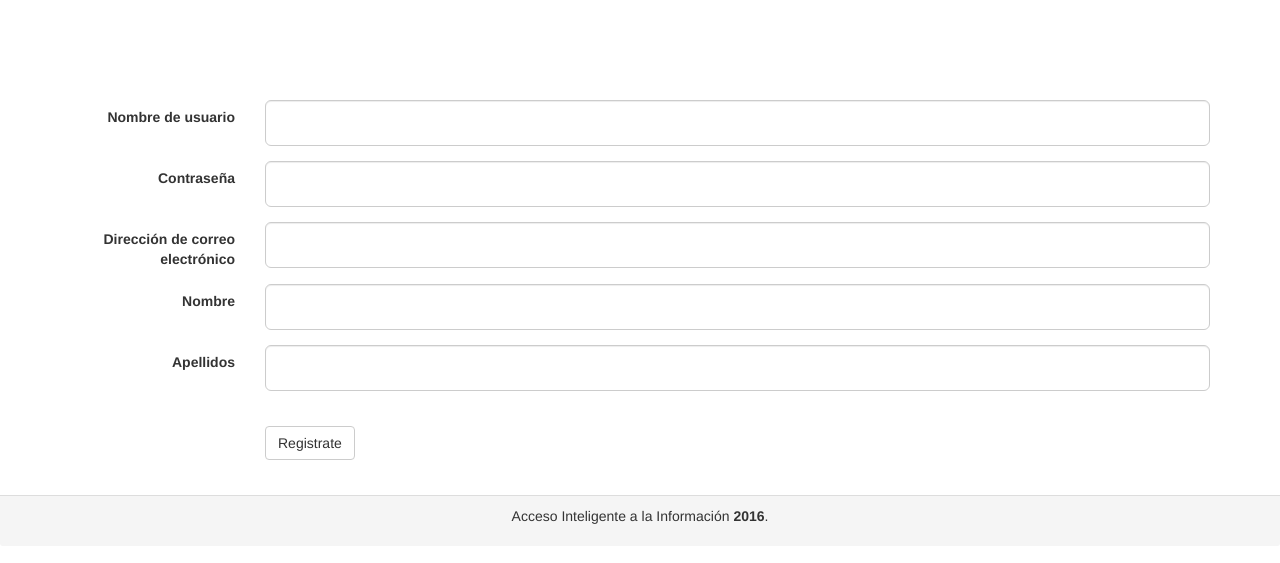
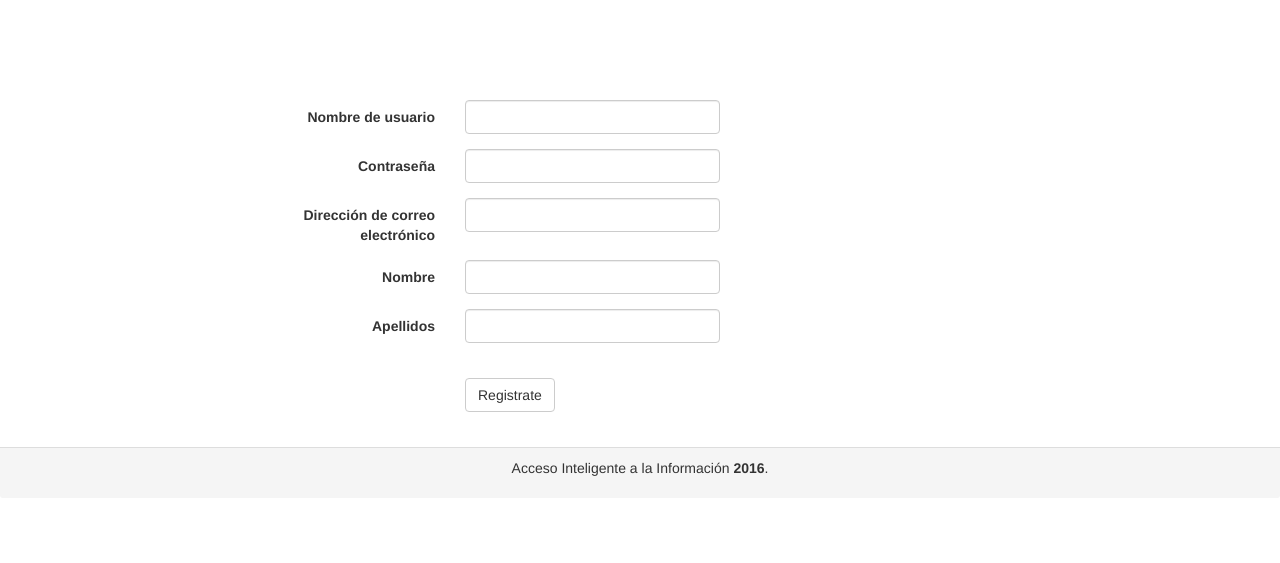
Before and after one commit to AII-DiarioDeportivo/DiariosDeportivos, a Django app: page /registration in a window 1280 px wide. Shown: the part 52-615 px from the top of the page. Run offline with Django 3.2, Linux system fonts and the light colour scheme; parts of the project's set-up code (start-up, migrations or seed data) failed here and were passed over; some libraries are stand-ins or nearby versions.

Commit message:
Centrando formularios de registro

```diff
--- a/DiariosDeportivos/templates/registration.html
+++ b/DiariosDeportivos/templates/registration.html
@@ -13,29 +13,31 @@
 
         {% csrf_token %}
 
+        <div class="col-md-6 col-md-offset-2" >
         {% for field in form %}
             <div class="form-group">
-                <label class="control-label col-sm-2" for="id_{{ field.name }}">{{ field.label }}</label>
-                <div class="col-sm-10">
+                <label class="control-label col-sm-4" for="id_{{ field.name }}">{{ field.label }}</label>
+                <div class="col-sm-6">
                     {% if field.label == 'Contraseña' %}
-                        <input type="password" class="form-control input-lg col-md-6"
+                        <input type="password" class="form-control col-md-6"
                                name="{{ field.name }}"
                                id="id_{{ field.name }}" >
                     {% else%}
-                        <input type="text" class="form-control input-lg col-md-6"
+                        <input type="text" class="form-control col-md-6"
                                name="{{ field.name }}"
                                id="id_{{ field.name }}" >
                     {% endif %}
                 </div>
             </div>
         {% endfor %}
-
         <br/>
         <div class="form-group">
-            <div class="col-sm-offset-2 col-sm-10">
+            <div class="col-sm-offset-4 col-sm-10">
                 <button type="submit" class="btn btn-default">Registrate</button>
             </div>
         </div>
+        </div>
+
     </form>
 
 {% endblock %}
```
Also changed, not shown: DiariosDeportivos/templates/login.html (+7 -5 lines), diariosDeportivos.db.
